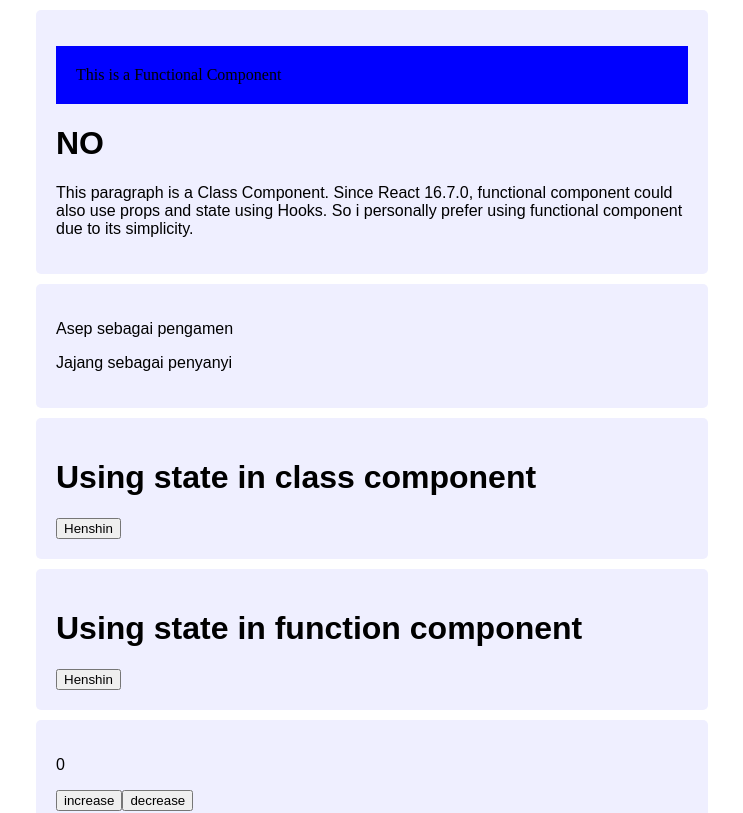
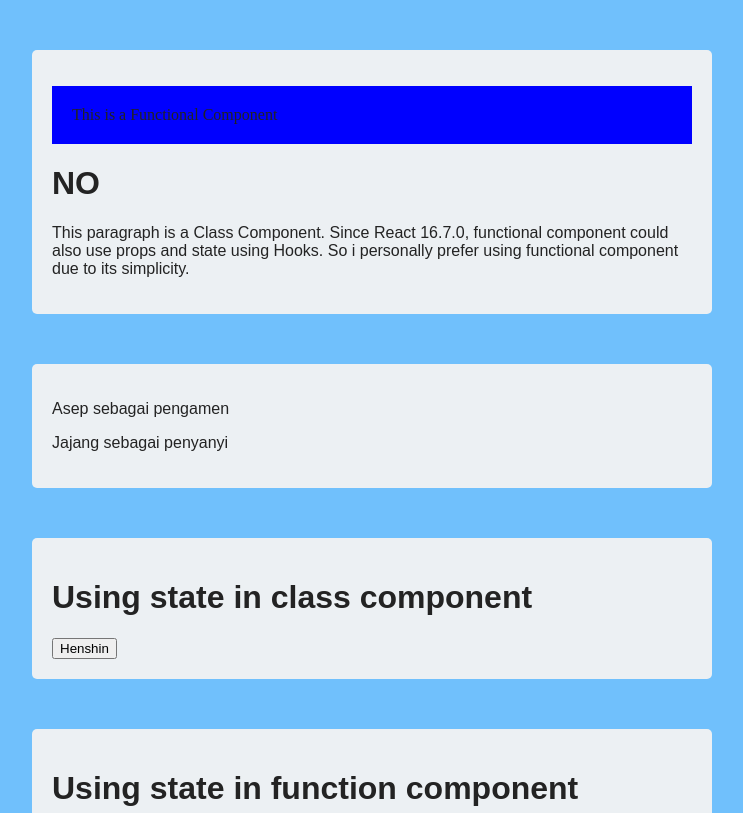
Before and after one commit to insgreeb-pro/Faustine, a Next.js app: page / in a window 1280 px wide. Shown: the top 813 px of the page, without its empty margins (268-1011 px from the left). Built offline with nearby package versions, Linux system fonts and the light colour scheme.

Commit message:
css and document styling

```diff
--- /dev/null
+++ b/pages/_document.js
@@ -0,0 +1,32 @@
+import Document, { Html, Head, Main, NextScript } from "next/document"
+
+class MyDocument extends Document {
+  static async getInitialProps(ctx) {
+    const InitialProps = await Document.getInitialProps(ctx)
+    return { ...InitialProps }
+  }
+
+  render() {
+    return (
+      <Html>
+        <Head>
+          <body
+            style={{
+              fontFamily: "Arial, monospace",
+              backgroundColor: "#ECF0F3",
+              backgroundColor: "#70C0FC",
+              color: "#232323",
+              margin: "0px",
+              padding: "0px",
+            }}
+          >
+            <Main />
+            <NextScript />
+          </body>
+        </Head>
+      </Html>
+    )
+  }
+}
+
+export default MyDocument
--- a/pages/components/Container.jsx
+++ b/pages/components/Container.jsx
@@ -3,11 +3,13 @@ export const Container = ({ children, title }) => {
     <div
       style={{
         fontFamily: "Arial, monospace",
-        backgroundColor: "#EFEFFF",
+        backgroundColor: "#ECF0F3",
         width: "50%",
-        margin: "10px auto 0px",
+        margin: "50px auto",
         padding: "20px",
         borderRadius: "5px",
+        boxShadow: "5px 10px 20px rgba(92,99,105,1), -5px -10px 20px #FFFFF",
+        // boxShadow: "-5px -10px 20px #FFFFF",
       }}
     >
       {children}
```
